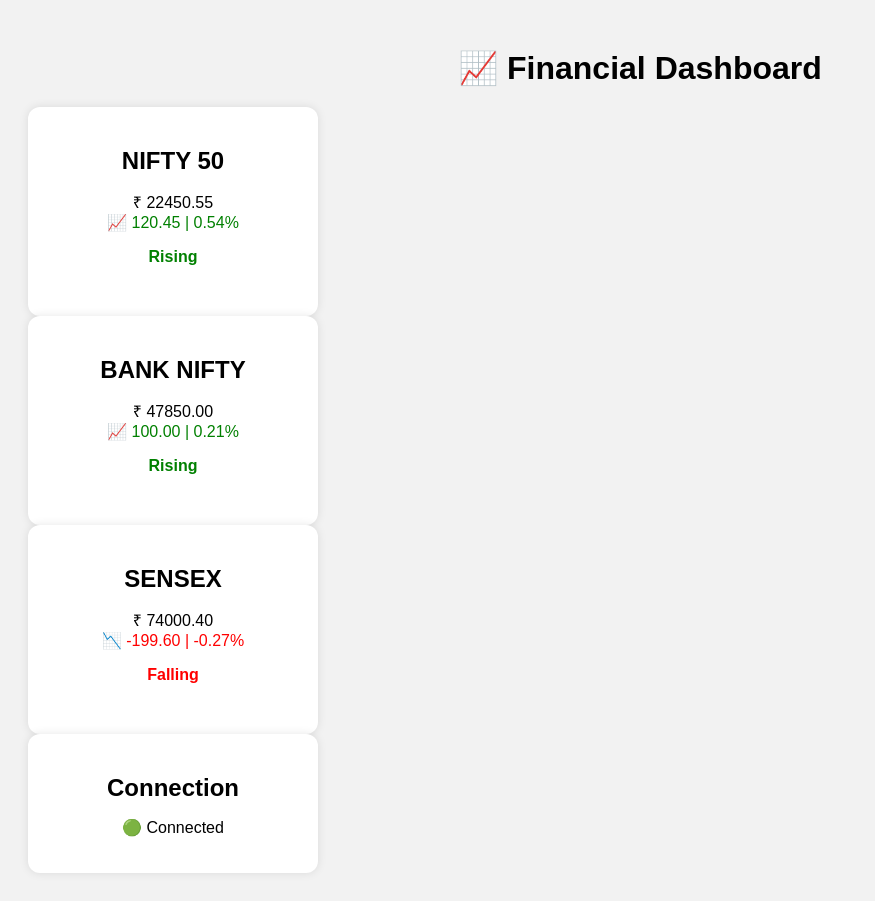
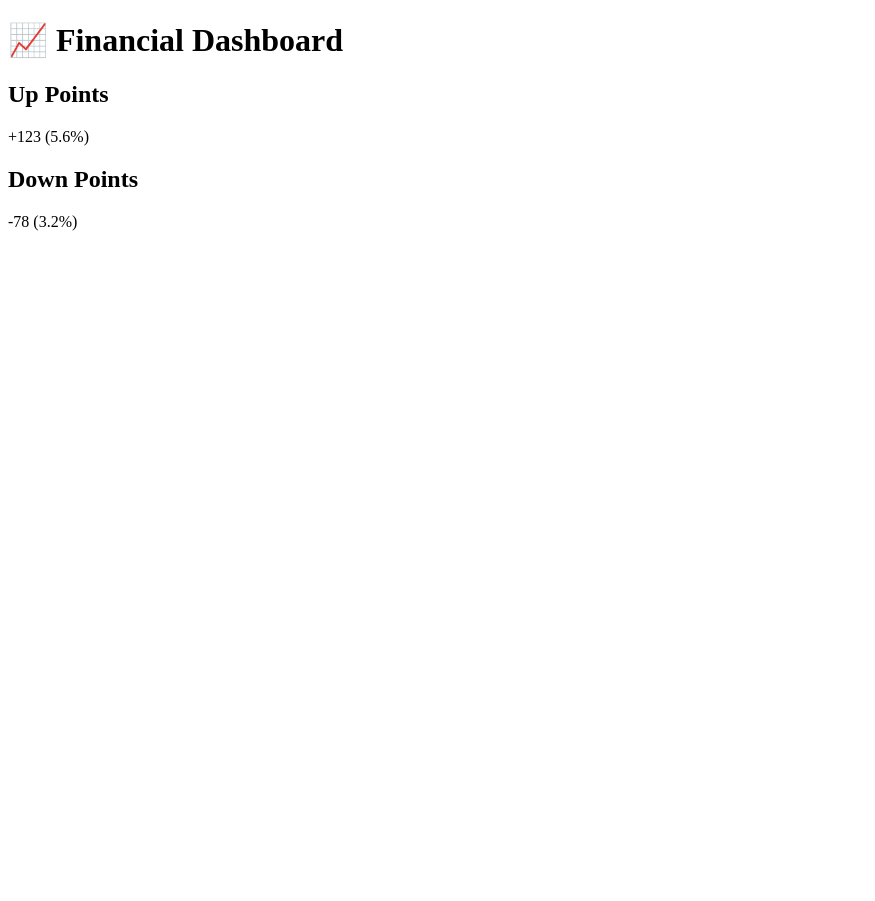
Before and after one commit to MrTradeBuddy/stock-analysis, a FastAPI app: template templates/index.html in a window 1280 px wide. Shown: the whole page, without its empty margins (0-875 px from the left). After the commit the page ends 231 px from the top, so only its background shows below. Run offline with FastAPI, Linux system fonts and the light colour scheme; the template is opened without the code that fills it, so the values that code supplies are empty.

Commit message:
Update index.html

```diff
--- a/templates/index.html
+++ b/templates/index.html
@@ -3,38 +3,23 @@
 <head>
     <meta charset="UTF-8">
     <title>Financial Dashboard</title>
-    <link rel="stylesheet" href="/static/css/styles.css">
+    <link rel="stylesheet" href="{{ url_for('static', filename='css/reset.css') }}">
+    <link rel="stylesheet" href="{{ url_for('static', filename='css/styles.css') }}">
 </head>
 <body>
-    <div class="container">
-        <h1 class="dashboard-title">📈 Financial Dashboard</h1>
+    <h1>📈 Financial Dashboard</h1>
 
-        <div class="dashboard-grid">
-            <div class="card">
-                <h2 class="symbol">NIFTY 50</h2>
-                <p class="price" id="nifty-price">Loading...</p>
-                <p class="status" id="nifty-status">🟠 Checking...</p>
-            </div>
-
-            <div class="card">
-                <h2 class="symbol">BANK NIFTY</h2>
-                <p class="price" id="banknifty-price">Loading...</p>
-                <p class="status" id="banknifty-status">🟠 Checking...</p>
-            </div>
-
-            <div class="card">
-                <h2 class="symbol">SENSEX</h2>
-                <p class="price" id="sensex-price">Loading...</p>
-                <p class="status" id="sensex-status">🟠 Checking...</p>
-            </div>
-
-            <div class="card">
-                <h2 class="symbol">Connection</h2>
-                <p class="price" id="connection-status">🔄 Connecting...</p>
-            </div>
+    <div class="dashboard">
+        <div class="box green">
+            <h2>Up Points</h2>
+            <p>+123 (5.6%)</p>
+        </div>
+        <div class="box red">
+            <h2>Down Points</h2>
+            <p>-78 (3.2%)</p>
         </div>
     </div>
 
-    <script src="/static/js/script.js"></script>
+    <script src="{{ url_for('static', filename='js/script.js') }}"></script>
 </body>
 </html>
```
